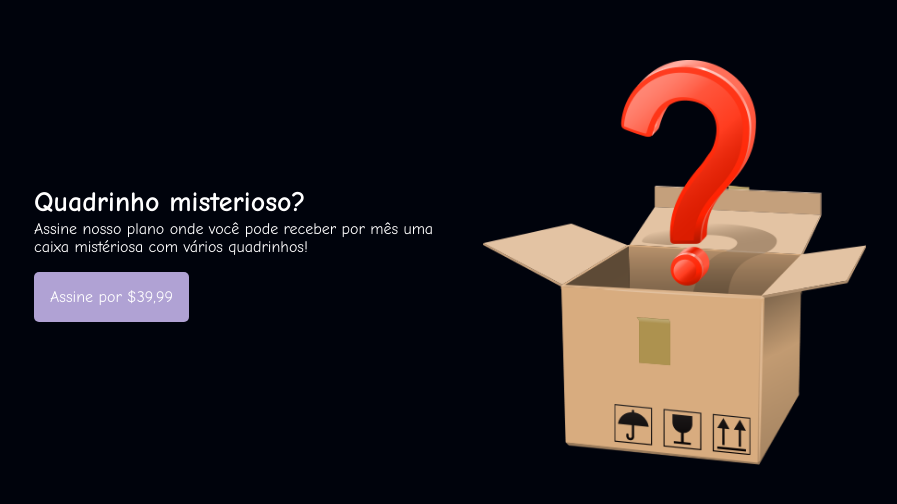
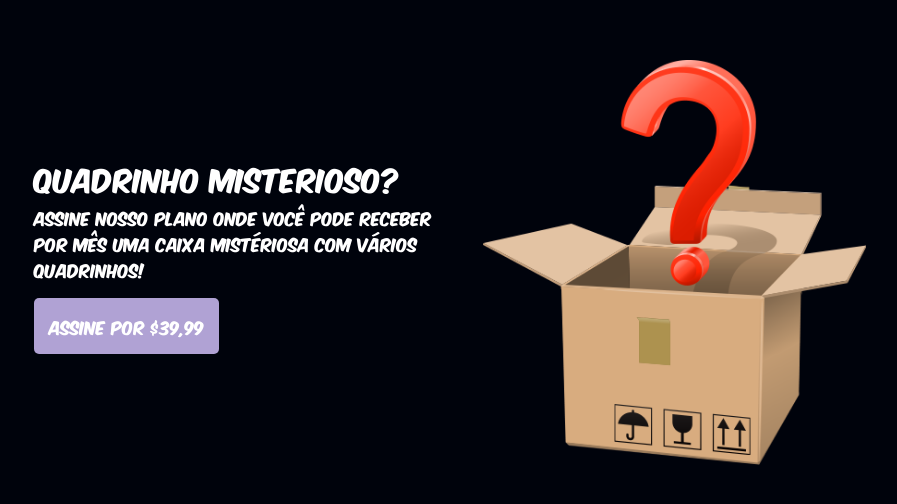
Before and after one commit to llyfox/site-streaming-alura, a plain HTML site: page index.html in a window 1280 px wide. Shown: the part 1738-2242 px from the top of the page, without its empty margins (158-1055 px from the left). Drawn offline with Linux system fonts and the light colour scheme.

Commit message:
Add files via upload

```diff
--- a/index.html
+++ b/index.html
@@ -6,9 +6,9 @@
     <meta charset="UTF-8">
     <meta name="viewport" content="width=device-width, initial-scale=1">
     <link rel="stylesheet" href="styles.css">
-    <link rel="preconnect" href="https://fonts.googleapis.com">
+   <!--< <link rel="preconnect" href="https://fonts.googleapis.com">
 <link rel="preconnect" href="https://fonts.gstatic.com" crossorigin>
-<link href="https://fonts.googleapis.com/css2?family=Comic+Neue:ital,wght@0,300;0,400;0,700;1,300;1,400;1,700&display=swap" rel="stylesheet">
+<link href="https://fonts.googleapis.com/css2?family=Comic+Neue:ital,wght@0,300;0,400;0,700;1,300;1,400;1,700&display=swap" rel="stylesheet">-->
 </head>
 
 <body>
--- a/styles.css
+++ b/styles.css
@@ -3,9 +3,12 @@
     --cinza-secundario: #C0C0C0;
     --botao-azul: #167BF7;
     --cor-de-fundo: #00030C;
-    --font-principal: 'Comic Neue';
+    --font-principal: 'edosz';
 }
-
+@font-face{
+  font-family: "edosz";
+  src: url('KOMIKAX_.ttf');
+}
 body {
     background-color: var(--cor-de-fundo);
     color: var(--branco-principal);
@@ -17,6 +20,7 @@ body {
     padding: 0;
     text-decoration: none;
     list-style-type: none;
+
 }
 
 .principal {
@@ -35,15 +39,17 @@ body {
 
 .container__titulo {
   margin: 23px;
+  font-weight: 5;
+
 }
 
 .container__botao {
     background-color: #B0A2D4;
 ;
     border-radius: 5px;
-    padding: 1em;
+    padding: 15px;
     color: var(--branco-principal);
-    display: block;
+    display: flex;
     text-decoration: none;
     margin-bottom: 1em;
 }
@@ -77,14 +83,15 @@ body {
 }
 
 .descricao__titulo {
-  font-weight: 600;
+  font-weight: 100;
   font-size: 28px;
-  color: var(--branco-principal);
+  color: white;
   margin-bottom: 0.1em;
+font-weight: 10;
 }
 
 .descricao__texto {
-
+  font-weight: 10;
 }
 
 .secundario__botao {
@@ -110,6 +117,7 @@ body {
 }
 .dispositivos__titulo {
   font-size: 48px;
+  font-weight: 5;
 }
 
 .lista__item {
```
Also changed, not shown: KOMIKAX_.ttf (added).
